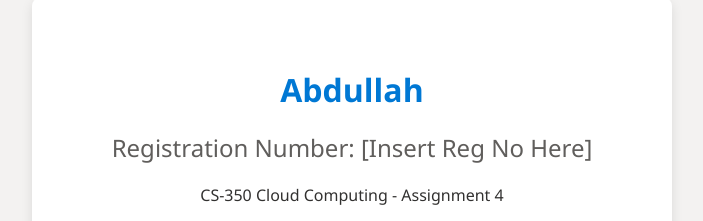
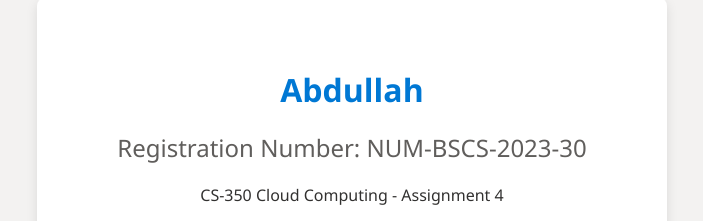
Before and after one commit to Abdullah32-mm/Abdullah, a website: page index.html in a window 1280 px wide. Shown: the part 247-468 px from the top of the page, without its empty margins (288-991 px from the left). Drawn offline with Linux system fonts and the light colour scheme.

Commit message:
Update the registration number

```diff
--- a/index.html
+++ b/index.html
@@ -36,7 +36,7 @@
 <body>
     <div class="card">
         <h1>Abdullah</h1>
-        <h2>Registration Number: [Insert Reg No Here]</h2>
+        <h2>Registration Number: NUM-BSCS-2023-30</h2>
         <p>CS-350 Cloud Computing - Assignment 4</p>
         <p>Testing CI/CD Pipeline for Assignment 4</p>
     </div>
```
